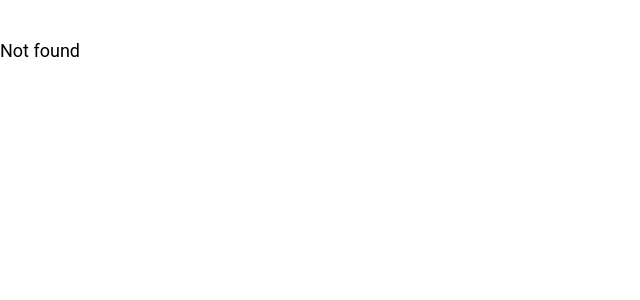
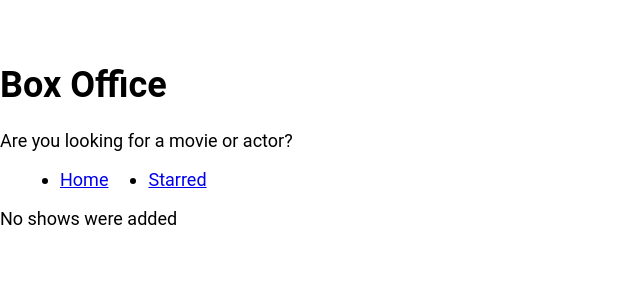
Before and after one commit to jeganjp/box-office, a React (Create React App) app: page /starred in a window 1280 px wide. Shown: the top 300 px of the page, without its empty margins (0-640 px from the left). Built offline with nearby package versions, Linux system fonts and the light colour scheme; the HTML template or start-up script is replaced by a standard one.

Commit message:
displayed data on the starred page

```diff
--- a/src/App.js
+++ b/src/App.js
@@ -1,7 +1,7 @@
 import React from 'react';
 import {Switch,Route} from 'react-router-dom';
 import Home from './pages/Home';
-import Info from './pages/Info';
+import Starred from './pages/Starred';
 import ShowPage from './pages/ShowPage';
 
 function App() {
@@ -11,8 +11,8 @@ function App() {
       <Route exact path="/">
         <Home />
       </Route>
-      <Route exact path="/info">
-        <Info />
+      <Route exact path="/starred">
+        <Starred />
       </Route>
       <Route exact path="/show/:id">
         <ShowPage />
--- a/src/components/Navbar.js
+++ b/src/components/Navbar.js
@@ -3,17 +3,17 @@ import {Link} from 'react-router-dom';
 const Navbar = () => {
     const Links=[
         {to:'/',text:'Home'},
-        {to:'/starred',text:'starred'}
+        {to:'/starred',text:'Starred'}
     ]
     return (
         <div>
             <ul style={{display:'flex'}}>
                {
                    Links.map(item=>(
-                       <li key={item.to} style={{marginLeft:20,marginRight:20}}><Link to={item.to}>{item.text}</Link></li>
-                   )
-
-                   )
+                       <li key={item.to} style={{marginLeft:20,marginRight:20}}>
+                           <Link to={item.to}>{item.text}</Link>
+                        </li>
+                   ))
                }
             </ul>
         </div>
--- a/src/components/shows/ShowGrid.js
+++ b/src/components/shows/ShowGrid.js
@@ -3,7 +3,7 @@ import NOT_FOUND_IMAGE from '../../images/not-found.png'
 import { FlexGrid } from '../styled';
 import ShowCard from './ShowCard';
 import {useShows} from '../../misc/custom-hooks';
-const ShowGrid = ({data}) => {
+export const ShowGrid = ({data}) => {
     const [starredShows,dispatchStarred] = useShows();
     return <FlexGrid>
         {
--- a/src/pages/Info.js
+++ /dev/null
@@ -1,12 +0,0 @@
-import React from 'react';
-import MainPageLayout from '../components/MainPageLayout';
-
-const Info = () => {
-    return (
-        <MainPageLayout>
-          This is info page
-        </MainPageLayout>
-    )
-}
-
-export default Info
--- /dev/null
+++ b/src/pages/Starred.js
@@ -0,0 +1,38 @@
+import React,{useState,useEffect} from 'react';
+import MainPageLayout from '../components/MainPageLayout';
+import {useShows} from '../misc/custom-hooks';
+import {get_api} from '../misc/config';
+import {ShowGrid} from '../components/shows/ShowGrid'
+const Starred = () => {
+  const [starred] = useShows();
+  const [shows,setShow]=useState(null);
+  const [isLoading,setIsLoading]=useState(true);
+  const [error,setError]=useState(null);
+
+  useEffect(()=>{
+    if(starred && starred.length >0)
+    {
+      const promises= starred.map(showId=>get_api(`shows/${showId}`))
+      Promise.all(promises).then(result=>(result.map(show=>({show})))).then(results=>{
+        setShow(results);
+        setIsLoading(false);
+      }).catch(err=>{setError(err.message);
+      setIsLoading(false)});
+
+    }
+    else
+    {
+      setIsLoading(false);
+    }
+  },[starred])
+
+  return (
+      <MainPageLayout>{isLoading && <div>Page is still loading</div>}
+      {error && <div>Error occured : {error}</div>}
+      {!isLoading && !shows && <div>No shows were added</div>}
+      {!isLoading && !error && shows && <ShowGrid data={shows} />}
+      </MainPageLayout>
+    )
+}
+
+export default Starred;
```
Also changed, not shown: 1 other file (tests, documents, lock files or other folders).
